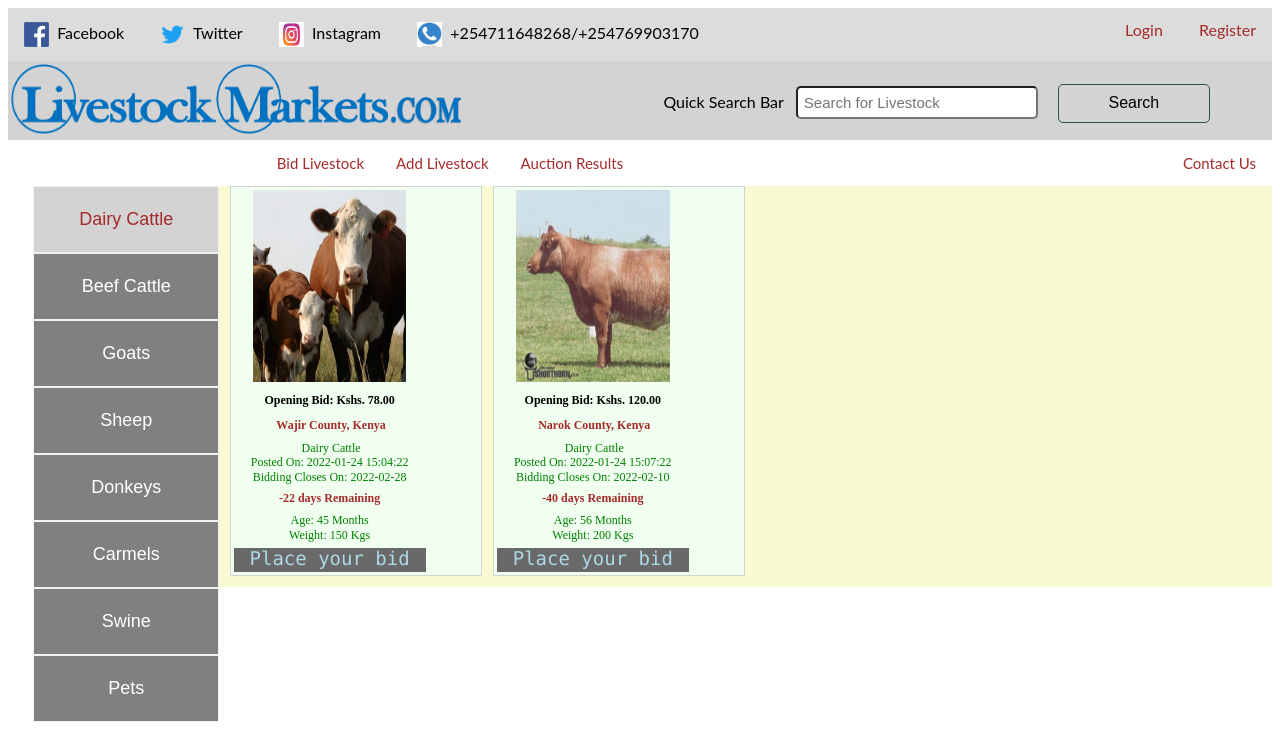
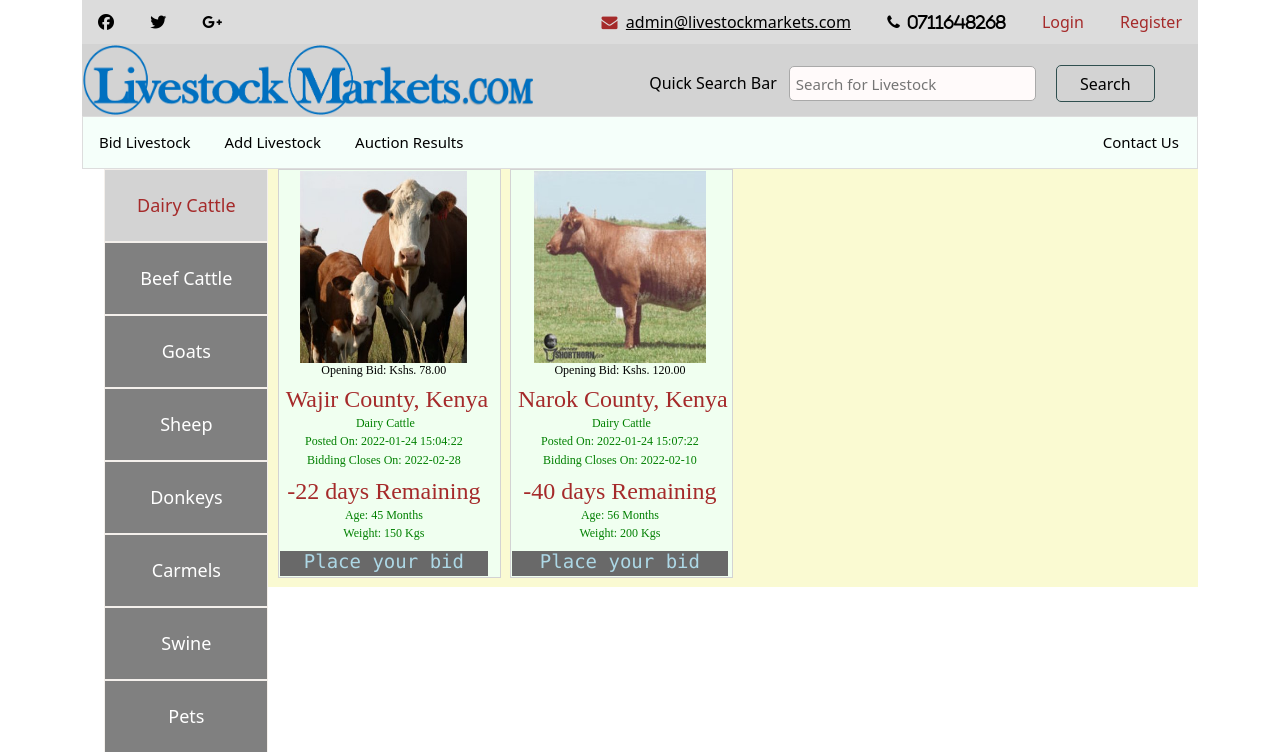
Before and after one commit to stevekimeu/courier, a PHP site: page /courier/Home.php in a window 1280 px wide. Shown: the top 752 px of the page. Run offline with PHP 8.4, Linux system fonts and the light colour scheme; data comes from the database, SQL or seed files in the repository; some libraries are stand-ins or nearby versions.

Commit message:
Front End

```diff
--- a/css/admin.css
+++ b/css/admin.css
@@ -194,7 +194,7 @@
 }
 
 .fa-envelope{
-	color: white;
+	color: brown;
 	text-align:left;
 	font-size:30px;
 	text-decoration:none;
--- a/css/central.css
+++ b/css/central.css
@@ -29,9 +29,10 @@
 }
 .topnav {
   overflow: hidden;
-  background-color: white;
-  width:80%;
-  margin-left:20%;
+  background-color: #F5FFFA;
+  width:100%;
+  margin-left:0%;
+  border:1px solid #ddd;
 }
 .left{
 float:left;
@@ -40,20 +41,19 @@ float:left;
 float:right;
 }
 .topnav a {
+	background-color:#F5FFFA;
   float: left;
-  color: brown;
+  color: black;
   text-align: center;
   padding: 14px 16px;
   text-decoration: none;
   font-size: 15px;
+  border-radius: 5px;
+  margin-right:2px;
 }
-.topnav a:hover {
-  background-color: lightgreen;
-  color: black;
-}
-.topnav a.active {
-  background-color:   #ddd;
-  color: white;
+.topnav .left a:hover {
+  border-radius:20px;
+  color:green;
 }
 
 
@@ -65,24 +65,31 @@ color:black;
 background-color:#D3D3D3;
 }
 .searchnav input[type=text] {
-  padding: 6px;
+  padding: 5px;
   margin-top: 8px;
   margin-right: 16px;
   font-size: 15px;
+  padding:1%;
   border-radius: 5px;
-  width:40%;
+  width:45%;
+  border:1px solid darkgrey;
+  background-color: #FFFAFA;
 }
+.searchnav input[type=text]:active {
+
+	border:1px solid darkgrey;
+  }
 .searchnav input[type=submit] {
   color:black;
   background-color:#D3D3D3;
   font-size: 16px;
-  padding:1.5%;
-  width:25%;
+  padding:1%;
+  width:18%;
   border:1px solid #2F4F4F;
   border-radius: 5px;
 }
 .searchnav input[type=submit]:hover {
-	width:26%;
+	width:19%;
   }
 .searchoutput{
 	color:black;
--- a/user/Home.php
+++ b/user/Home.php
@@ -11,18 +11,23 @@ require_once('../admin/library.php');
 
 <link href = "../css/central.css" type = "text/css" rel = "stylesheet" />
 <link href = "../css/admin.css" type = "text/css" rel = "stylesheet" />
+<link href="css/bootstrap.css" rel="stylesheet" type="text/css" media="all" />
+<script src="https://kit.fontawesome.com/4cb2645454.js" crossorigin="anonymous"></script>
+<link rel="stylesheet" href="https://cdnjs.cloudflare.com/ajax/libs/font-awesome/4.7.0/css/font-awesome.min.css">
 </head>
 
 <body>
  <div class = "container">
 	<div class = "navlayer6">
 	<div class="left">
-	<a href = "https://www.facebook.com"> <img src="../images/fb.png" height="25" width="25">&nbsp;&nbsp;Facebook</a>
-	<a href = "https://twitter.com"><img src="../images/tt.png" height="25" width="25">&nbsp;&nbsp;Twitter</a>
-	<a href = "#"><img src="../images/instagram.jpg" height="25" width="25">&nbsp;&nbsp;Instagram</a>
-	<a href = "#"><img src="../images/call.jpg" height="25" width="25">&nbsp;&nbsp;+254711648268/+254769903170</a>
+	<a href = "https://www.facebook.com" class="fa fa-facebook icon-border facebook"></a>
+	<a href = "https://twitter.com" class="fa fa-twitter icon-border twitter"></a>
+	<a href = "#" class="fa fa-google-plus icon-border googleplus"></a>
+
 </div>
 	<div class="right">
+		<a href="mailto:info@example.com" style="color:black;"><i class="fa fa-envelope" aria-hidden="true"></i>&nbsp;&nbsp;<u>admin@livestockmarkets.com</u></a>
+		<a href = "#" style="color:black; cursor:default;"><i class="fa fa-phone" aria-hidden="true" >&nbsp;&nbsp;0711648268</i></a>
 	    <a href="user_login.php">Login</a>
 		<a href="signup.php">Register</a>
 	  </div>
```
